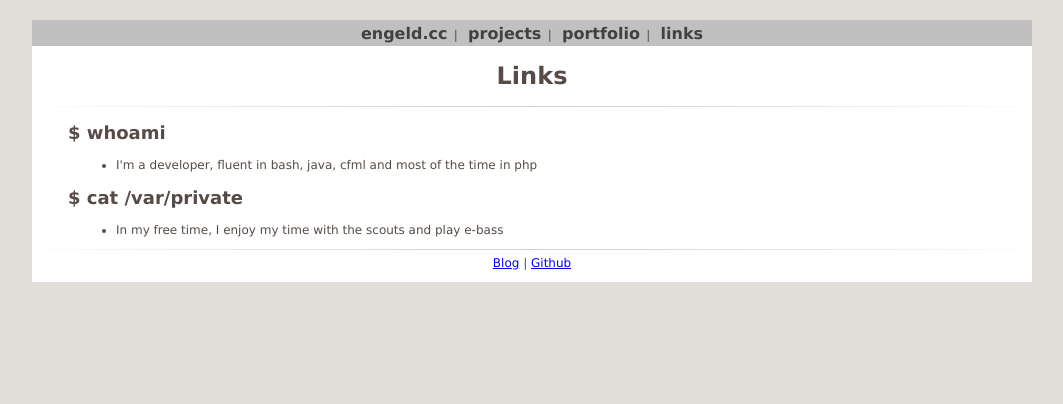
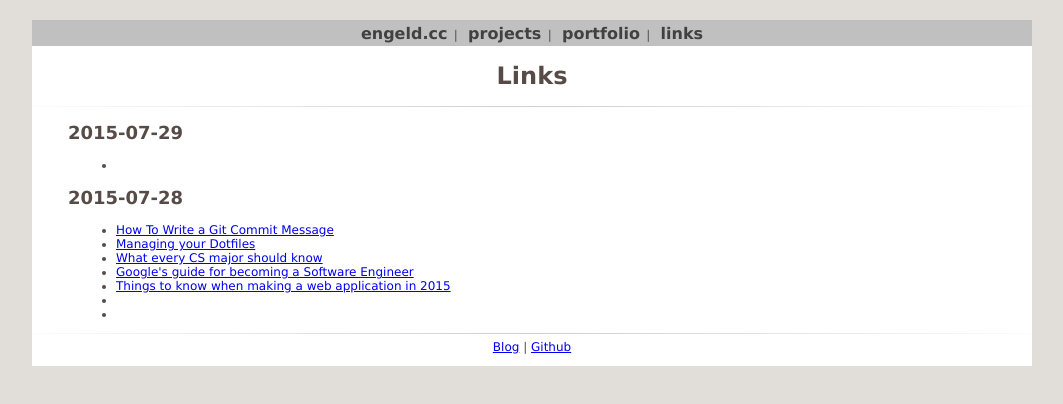
Before and after one commit to engeld/engeld.cc, a plain HTML site: page links.html in a window 1280 px wide. Shown: the whole page, without its empty margins (108-1171 px from the left). Drawn offline with Linux system fonts and the light colour scheme.

Commit message:
add links for 2015-07-28

```diff
--- a/links.html
+++ b/links.html
@@ -21,13 +21,19 @@
   <div id="content" class="foreground-template">
     <h1>Links</h1>
     <hr class="fancy-line" />
-    <h2>$ whoami</h2>
+    <h2>2015-07-29</h2>
     <ul>
-      <li>I&#39;m a developer, fluent in bash, java, cfml and most of the time in php</li>
+      <li><a href=""></a></li>
     </ul>
-    <h2>$ cat /var/private</h2>
+    <h2>2015-07-28</h2>
     <ul>
-      <li>In my free time, I enjoy my time with the scouts and play e-bass</li>
+      <li><a href="http://chris.beams.io/posts/git-commit/">How To Write a Git Commit Message</a></li>
+      <li><a href="http://www.anishathalye.com/2014/08/03/managing-your-dotfiles/">Managing your Dotfiles</a></li>
+      <li><a href="http://matt.might.net/articles/what-cs-majors-should-know/">What every CS major should know</a></li>
+      <li><a href="https://www.google.com/about/careers/students/guide-to-technical-development.html">Google's guide for becoming a Software Engineer</a></li>
+      <li><a href="http://blog.venanti.us/web-app-2015/">Things to know when making a web application in 2015</a></li>
+      <li><a href=""></a></li>
+      <li><a href=""></a></li>
     </ul>
     <hr class="fancy-line" />
     <div class="link-container">
```
